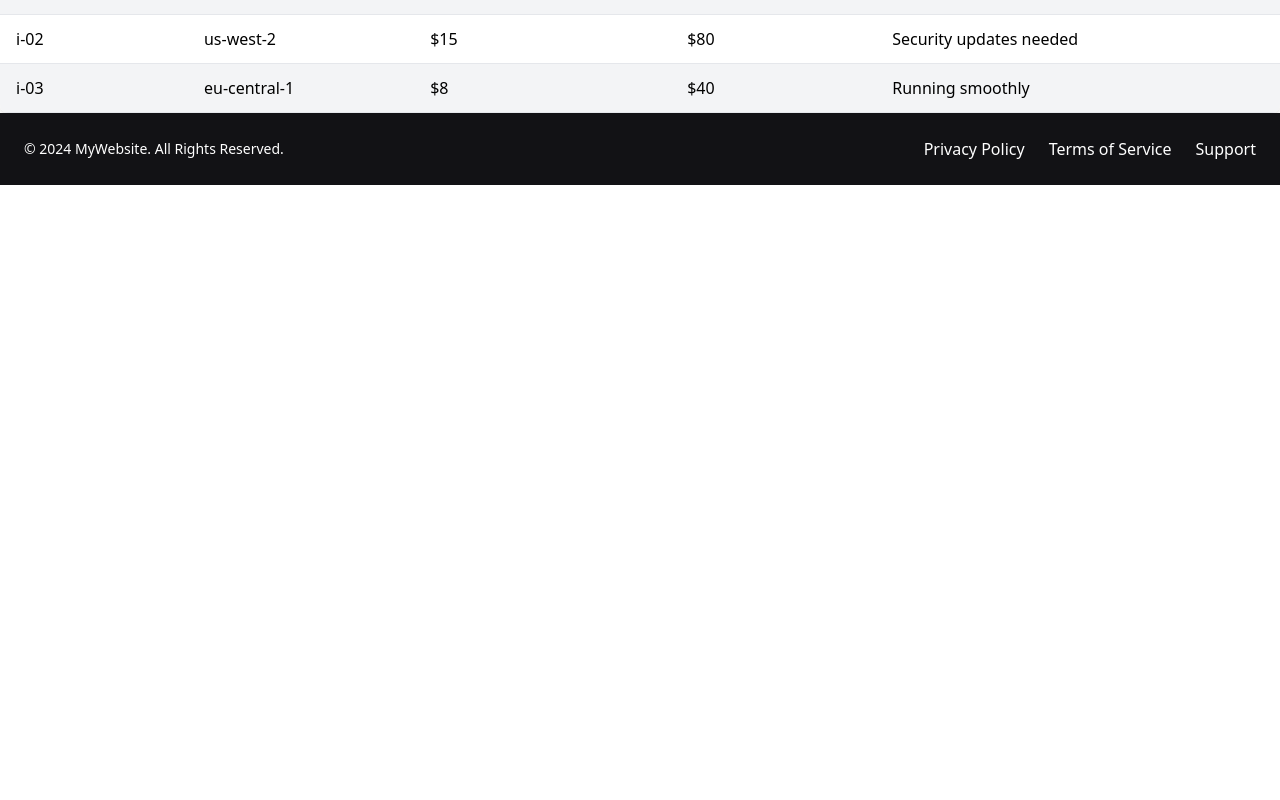
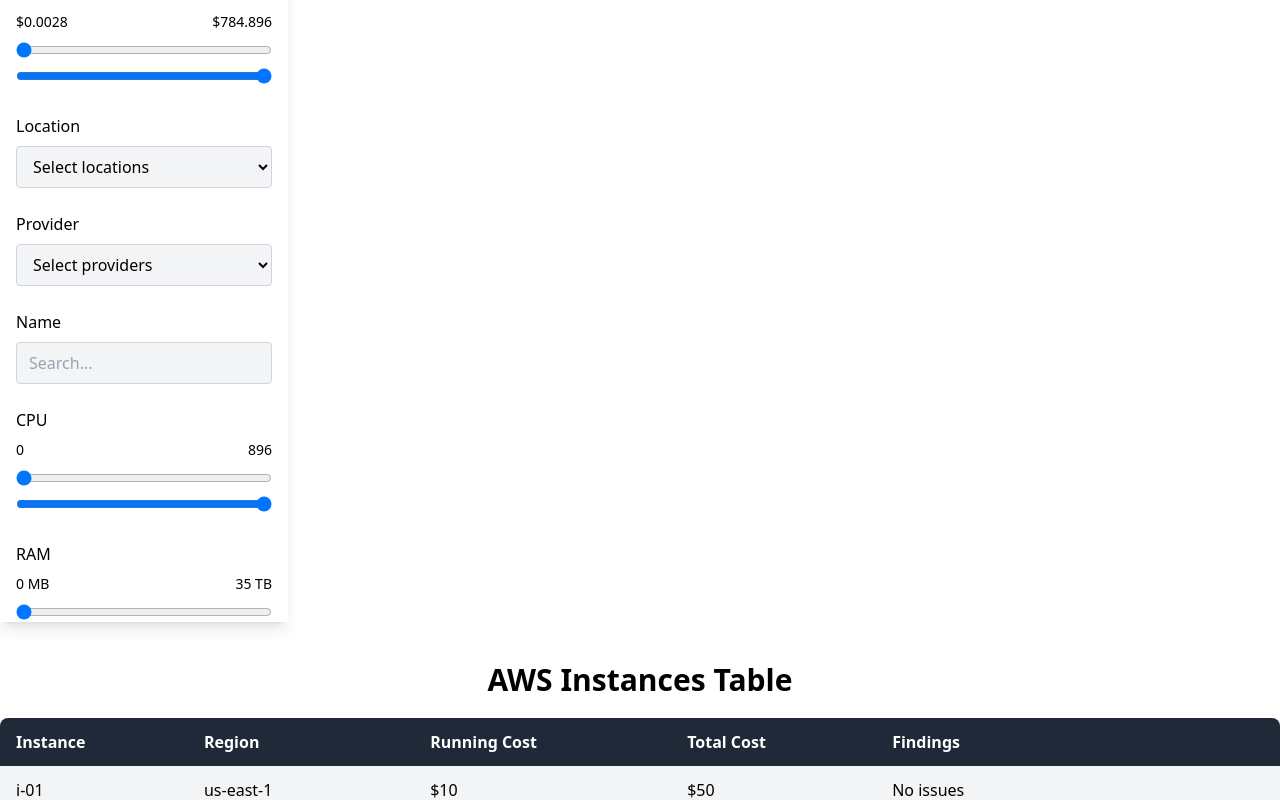
Before and after one commit to ANSHJOSHI1811/Based-Project, a React (Create React App) app: page /detailes in a window 1280 px wide. Shown: the part 246-1046 px from the top of the page. Before the commit the page ends 800 px from the top, so only its background shows below. Built offline with nearby package versions, Linux system fonts and the light colour scheme.

Commit message:
Added sidebar

```diff
--- a/src/App.jsx
+++ b/src/App.jsx
@@ -1,6 +1,7 @@
 import React from 'react';
 import { Routes, Route } from 'react-router-dom';
 import Navbar from './components/Navbar';
+import Sidebar from './components/Sidebar.jsx';
 import Footer from './components/Footer';
 import Home from './pages/Home';
 import Usage from './pages/Usage';
@@ -10,6 +11,7 @@
   return (
     <div>
       <Navbar />
+      <Sidebar/>
       <Routes>
         <Route path="/" element={<Home />} />
         <Route path="/usage" element={<Usage />} />
--- a/src/components/Sidebar.jsx
+++ b/src/components/Sidebar.jsx
@@ -0,0 +1,155 @@
+import React, { useState } from 'react';
+
+const Sidebar = () => {
+  const [currency, setCurrency] = useState('USD');
+  const [price, setPrice] = useState([0.0028, 784.896]);
+  const [cpu, setCpu] = useState([0, 896]);
+  const [ram, setRam] = useState([0, 35]);
+  const [disk,setdisk]=useState([0,360]);
+
+  return (
+    <div className="w-72 bg-white p-4 shadow-lg h-screen overflow-y-auto">
+      <h2 className="text-lg font-semibold mb-4">Filters</h2>
+
+      <div className="mb-6">
+        <label className="block mb-2 font-medium">Currency</label>
+        <select
+          value={currency}
+          onChange={(e) => setCurrency(e.target.value)}
+          className="block w-full bg-gray-100 border border-gray-300 rounded px-3 py-2"
+        >
+          <option value="USD">$ USD</option>
+          <option value="EUR">€ EUR</option>
+          <option value="CNY">¥ CNY</option>
+        </select>
+      </div>
+
+      <div className="mb-6">
+        <label className="block mb-2 font-medium">Price</label>
+        <div className="flex justify-between text-sm mb-2">
+          <span>${price[0].toFixed(4)}</span>
+          <span>${price[1].toFixed(3)}</span>
+        </div>
+        <input
+          type="range"
+          min={0.0028}
+          max={784.896}
+          value={price[0]}
+          onChange={(e) => setPrice([e.target.valueAsNumber, price[1]])}
+          className="w-full"
+        />
+        <input
+          type="range"
+          min={0.0028}
+          max={784.896}
+          value={price[1]}
+          onChange={(e) => setPrice([price[0], e.target.valueAsNumber])}
+          className="w-full mt-1"
+        />
+      </div>
+
+      <div className="mb-6">
+        <label className="block mb-2 font-medium">Location</label>
+        <select className="block w-full bg-gray-100 border border-gray-300 rounded px-3 py-2">
+          <option>Select locations</option>
+          <option>USA</option>
+          <option>Europe</option>
+          <option>Asia</option>
+        </select>
+      </div>
+
+      <div className="mb-6">
+        <label className="block mb-2 font-medium">Provider</label>
+        <select className="block w-full bg-gray-100 border border-gray-300 rounded px-3 py-2">
+          <option>Select providers</option>
+          <option>Amazon Web Services</option>
+          <option>Google Cloud</option>
+          <option>Azure</option>
+        </select>
+      </div>
+
+      <div className="mb-6">
+        <label className="block mb-2 font-medium">Name</label>
+        <input
+          type="text"
+          placeholder="Search..."
+          className="block w-full bg-gray-100 border border-gray-300 rounded px-3 py-2"
+        />
+      </div>
+
+      <div className="mb-6">
+        <label className="block mb-2 font-medium">CPU</label>
+        <div className="flex justify-between text-sm mb-2">
+          <span>{cpu[0]}</span>
+          <span>{cpu[1]}</span>
+        </div>
+        <input
+          type="range"
+          min={0}
+          max={896}
+          value={cpu[0]}
+          onChange={(e) => setCpu([e.target.valueAsNumber, cpu[1]])}
+          className="w-full"
+        />
+        <input
+          type="range"
+          min={0}
+          max={896}
+          value={cpu[1]}
+          onChange={(e) => setCpu([cpu[0], e.target.valueAsNumber])}
+          className="w-full mt-1"
+        />
+      </div>
+
+      <div className="mb-6">
+        <label className="block mb-2 font-medium">RAM</label>
+        <div className="flex justify-between text-sm mb-2">
+          <span>{ram[0]} MB</span>
+          <span>{ram[1]} TB</span>
+        </div>
+        <input
+          type="range"
+          min={0}
+          max={35}
+          value={ram[0]}
+          onChange={(e) => setRam([e.target.valueAsNumber, ram[1]])}
+          className="w-full"
+        />
+        <input
+          type="range"
+          min={0}
+          max={35}
+          value={ram[1]}
+          onChange={(e) => setRam([ram[0], e.target.valueAsNumber])}
+          className="w-full mt-1"
+        />
+      </div>
+
+      <div className="mb-6">
+        <label className="block mb-2 font-medium">Disk</label>
+        <div className="flex justify-between text-sm mb-2">
+          <span>{disk[0]} MB</span>
+          <span>{disk[1]} TB</span>
+        </div>
+        <input
+          type="range"
+          min={0}
+          max={360}
+          value={disk[0]}
+          onChange={(e) => setdisk([e.target.valueAsNumber, disk[1]])}
+          className="w-full"
+        />
+        <input
+          type="range"
+          min={0}
+          max={360}
+          value={disk[1]}
+          onChange={(e) => setdisk([disk[0], e.target.valueAsNumber])}
+          className="w-full mt-1"
+        />
+      </div>
+    </div>
+  );
+};
+
+export default Sidebar;
```
